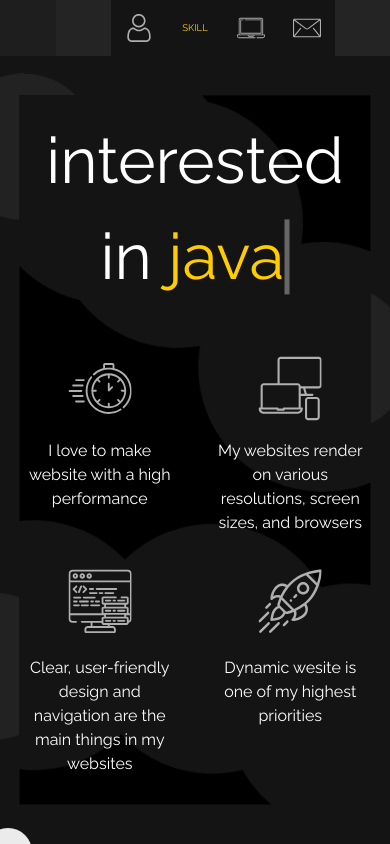
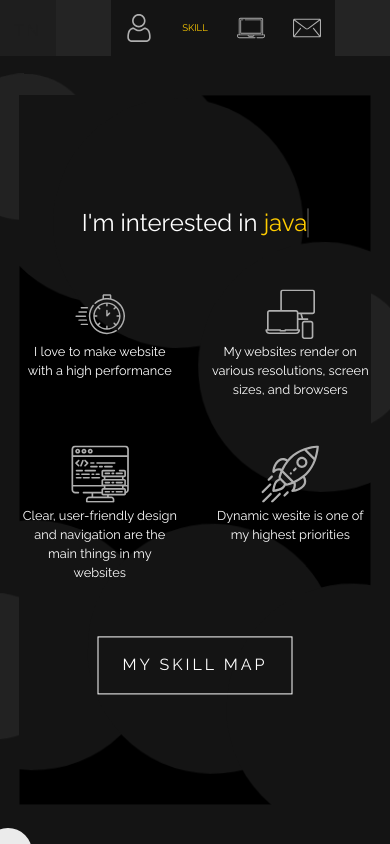
Before and after one commit to joker7t/porfolio-v2, a React (Create React App) app: page /skill in a window 390 px wide. Built offline with nearby package versions, Linux system fonts and the light colour scheme.

Commit message:
responsive for skill

```diff
--- a/src/components/skill/IdeaContainer.js
+++ b/src/components/skill/IdeaContainer.js
@@ -8,7 +8,8 @@ import style from './scss/IdeaContainer.module.scss';
 
 const IdeaContainer = () => {
 	return (
-		<Row className={style.IdeaContainer}>
+		<div className={style.IdeaContainer}>
+			<Row>
 				<Col xs={6} sm={3} className={style.Idea}>
 					<SpeedDesign />
 					<div>I love to make website with a high performance</div>
@@ -26,6 +27,7 @@ const IdeaContainer = () => {
 					<div>Dynamic wesite is one of my highest priorities</div>
 				</Col>
 			</Row>
+		</div>
 	);
 };
 
--- a/src/components/skill/Intro.js
+++ b/src/components/skill/Intro.js
@@ -1,6 +1,5 @@
 import React, { useEffect } from 'react';
 import style from './scss/Intro.module.scss';
-import TwoSidesButton from '../../util/components/TwoSidesButton';
 import IdeaContainer from './IdeaContainer';
 
 const Intro = () => {
@@ -78,7 +77,6 @@ const Intro = () => {
 				></span>
 			</div>
 			<IdeaContainer />
-			<TwoSidesButton firstSide="my skill map" secondSide="view" />
 		</div>
 	);
 };
--- a/src/components/skill/Skill.js
+++ b/src/components/skill/Skill.js
@@ -1,6 +1,7 @@
 import React from 'react';
 import style from './scss/Skill.module.scss';
 import Intro from './Intro';
+import TwoSidesButton from '../../util/components/TwoSidesButton';
 
 const Skill = () => {
 	return (
@@ -21,7 +22,10 @@ const Skill = () => {
 						<div className={style.SmallCircle}></div>
 					</div>
 					<div className={style.CoverWrapper}>
-						<Intro />
+						<div>
+							<Intro />
+							<TwoSidesButton firstSide="my skill map" secondSide="view" />
+						</div>
 					</div>
 				</div>
 			</section>
--- a/src/components/skill/scss/IdeaContainer.module.scss
+++ b/src/components/skill/scss/IdeaContainer.module.scss
@@ -1,6 +1,24 @@
+@import '../../../util/scss/respond';
+
 .IdeaContainer {
 	margin-top: 2rem;
 	margin-bottom: 3rem;
+
+	@include respond('tab-land') {
+		margin-top: 0.5rem;
+		margin-bottom: 2rem;
+	}
+
+	@include respond('tab-port') {
+		margin-top: 0;
+		margin-bottom: wrem;
+		font-size: 0.8rem;
+	}
+
+	@include respond('phone') {
+		margin-top: 2rem;
+		margin-bottom: 2rem;
+	}
 
 	.Idea {
 		padding: 1rem;
@@ -8,6 +26,10 @@
 		div {
 			margin-top: 1rem;
 			width: 100%;
+
+			@include respond('tab-land') {
+				margin-top: 0.2rem;
+			}
 		}
 	}
 }
--- a/src/components/skill/scss/Intro.module.scss
+++ b/src/components/skill/scss/Intro.module.scss
@@ -1,13 +1,22 @@
+@import '../../../util/scss/respond';
+
 .Intro {
 	color: white;
 	text-align: center;
 
 	.Title {
 		font-size: 4rem;
-	}
 
-	.SubTitle {
-		font-size: 1.2rem;
-		margin-bottom: 2rem;
+		@include respond('tab-land') {
+			font-size: 2.5rem;
+		}
+
+		@include respond('tab-port') {
+			font-size: 2rem;
+		}
+
+		@include respond('phone') {
+			font-size: 1.5rem;
+		}
 	}
 }
--- a/src/components/skill/scss/Skill.module.scss
+++ b/src/components/skill/scss/Skill.module.scss
@@ -18,9 +18,6 @@ $color-big-circle: #222222;
 		width: 90%;
 		z-index: 3;
 		background-color: $color-wrapper;
-		display: flex;
-		align-items: center;
-		justify-content: center;
 		@include absCenter();
 	}
 
@@ -31,6 +28,10 @@ $color-big-circle: #222222;
 		display: flex;
 		align-items: center;
 		justify-content: center;
+
+		div {
+			text-align: center;
+		}
 	}
 
 	.SmallCircles {
```
Lines whose indentation alone changed are shown as unchanged.
